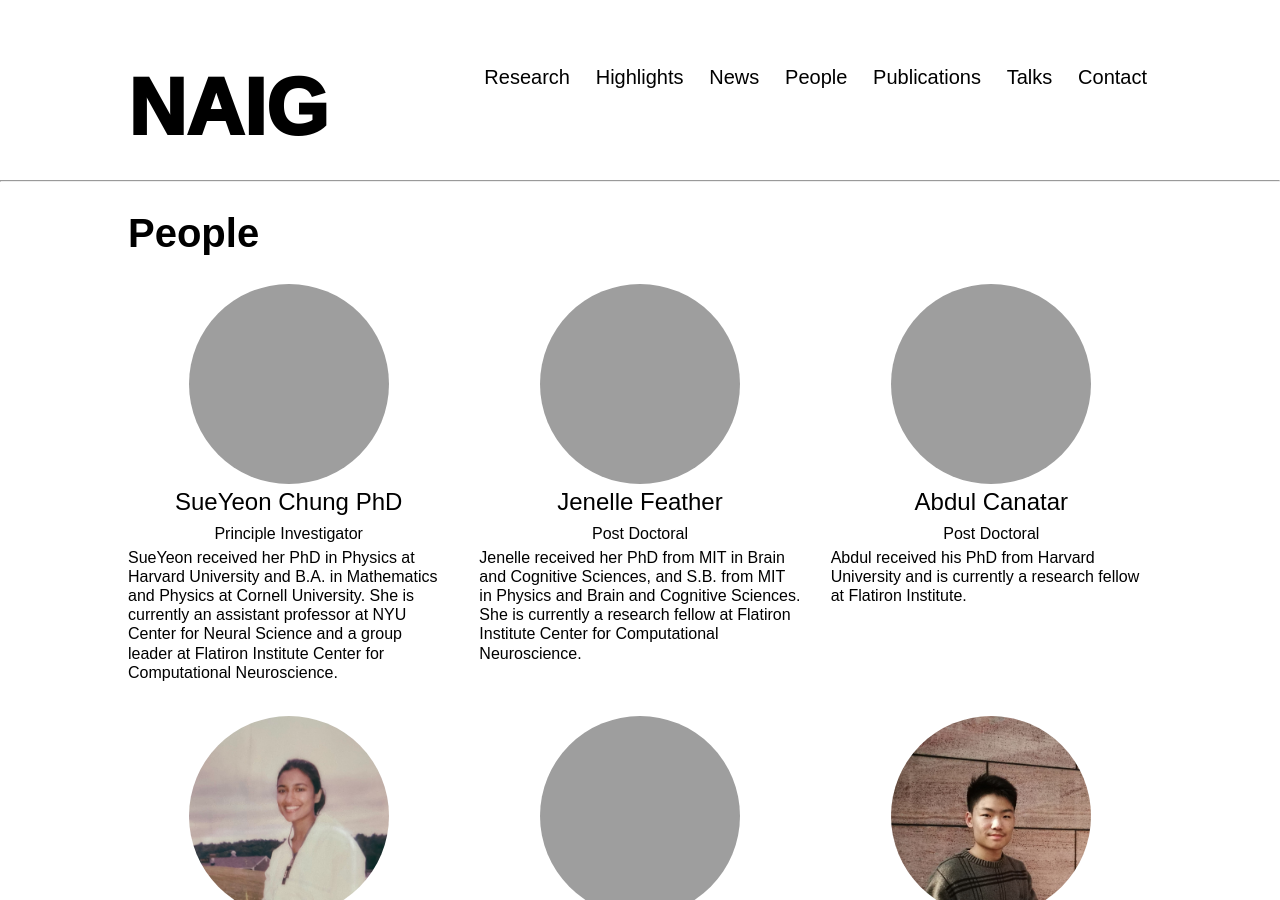
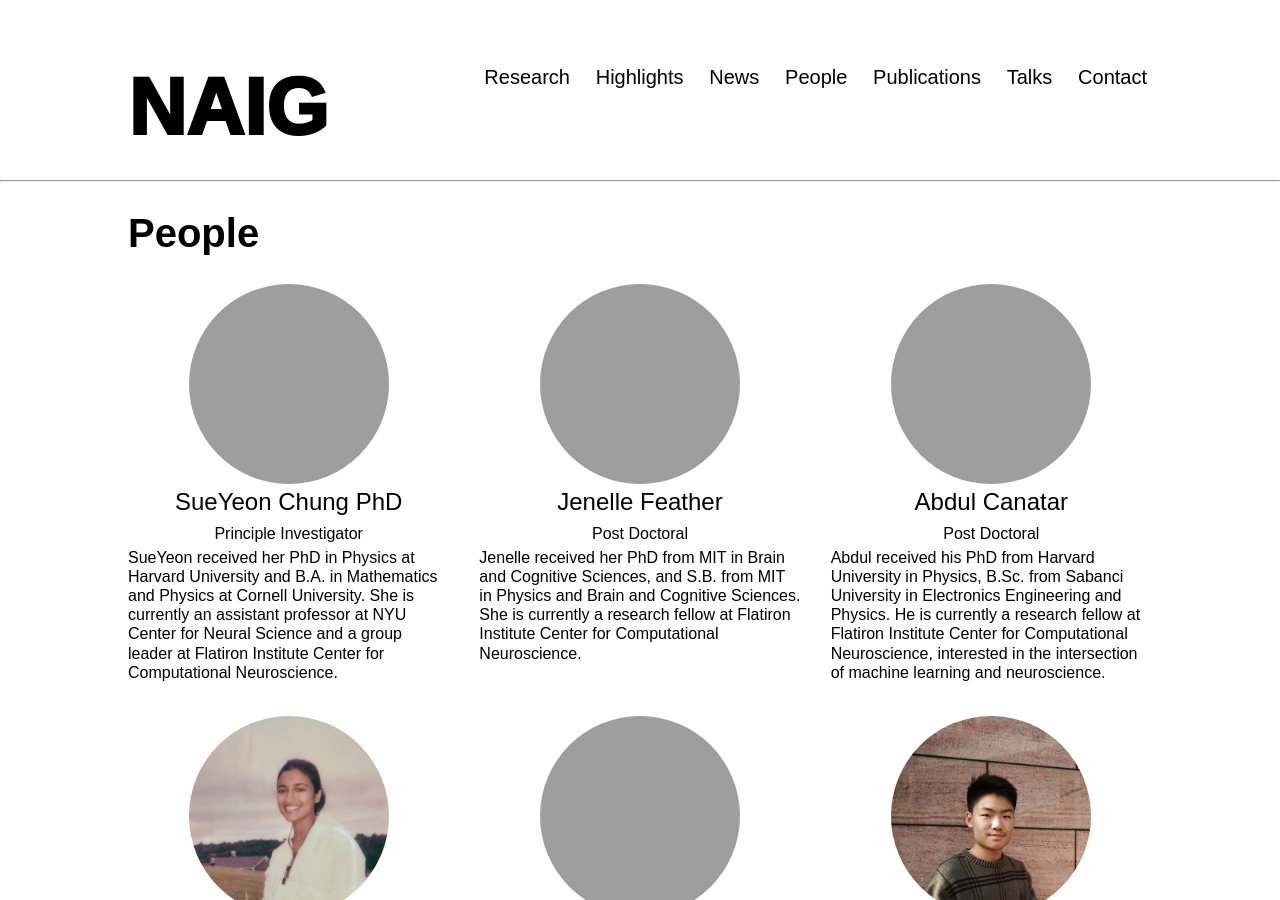
Before and after one commit to chung-neuroai-lab/chung-neuroai-lab.github.io, a Jekyll site: the page built from people.md, in a window 1280 px wide and 900 px high. Built offline with Jekyll 4.4.1, drawn with Linux system fonts in a browser that asks for light colours; our own code applies the rules of GitHub Pages for plain Markdown files.

Commit message:
updated headshots

```diff
--- a/people.md
+++ b/people.md
@@ -21,10 +21,10 @@ is_grid: true
 </div>
 
 <div id="profile" class="card">
-    <img id="profile-img" class="card-img" src="{{site.baseurl | prepend:site.url}}assets/img/adbul-canatar.jpg"/>
+    <img id="profile-img" class="card-img" src="{{site.baseurl | prepend:site.url}}assets/img/adbul-headshot.png"/>
     <div id="person" class="card-title"> <!----Title---> Abdul Canatar</div>
     <div id="person" class="card-subtitle"> <!----Title---> Post Doctoral</div>
-    <div id="person" class="card-body"> <!--Description--> Abdul received his PhD from Harvard University and is currently a research fellow at Flatiron Institute. </div>
+    <div id="person" class="card-body"> <!--Description--> Abdul received his PhD from Harvard University in Physics, B.Sc. from Sabanci University in Electronics Engineering and Physics. He is currently a research fellow at Flatiron Institute Center for Computational Neuroscience, interested in the intersection of machine learning and neuroscience. </div>
 </div>
 
 <div id="profile" class="card">
```
Also changed, not shown: assets/favicon.ico (added), 2 other files.
